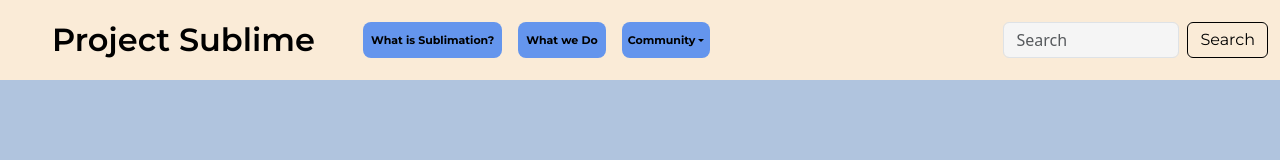
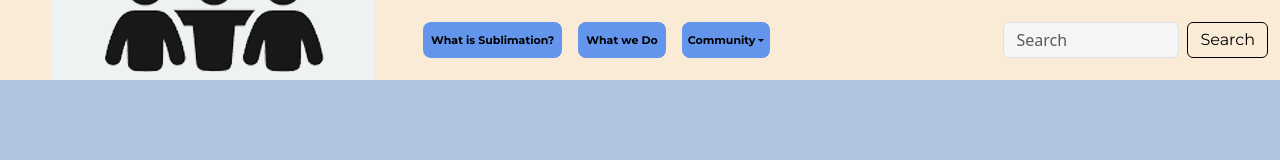
Before and after one commit to ryankang858/sublime, a React (Create React App) app in the folder client/: page / in a window 1280 px wide. Shown: the top 160 px of the page. Built offline with nearby package versions, Linux system fonts and the light colour scheme.

Commit message:
added logo and changed navbar

```diff
--- a/client/src/components/Nav.jsx
+++ b/client/src/components/Nav.jsx
@@ -1,11 +1,12 @@
 import { Link } from "react-router-dom";
+import logo from '../img/Sublime_logo_black.png'
 
 export const Nav = () => {
   return (
     <nav className="navbar navbar-expand-lg nav-bar">
       <div className="container-fluid">
         <Link className="navbar-brand navbar-title" to={"/"}>
-          Project Sublime
+          <img src={logo}/>
         </Link>
         <button
           className="navbar-toggler"
```
Also changed, not shown: client/src/img/Sublime_logo_black.png (added), 1 other file (tests, documents, lock files or other folders).
